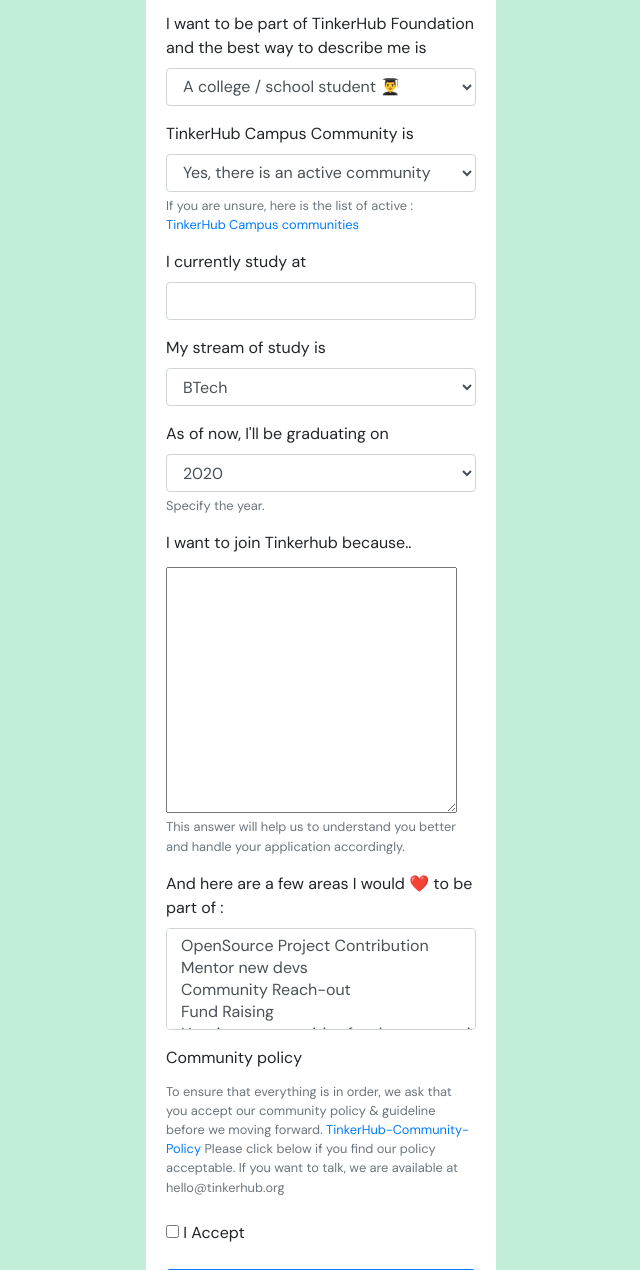
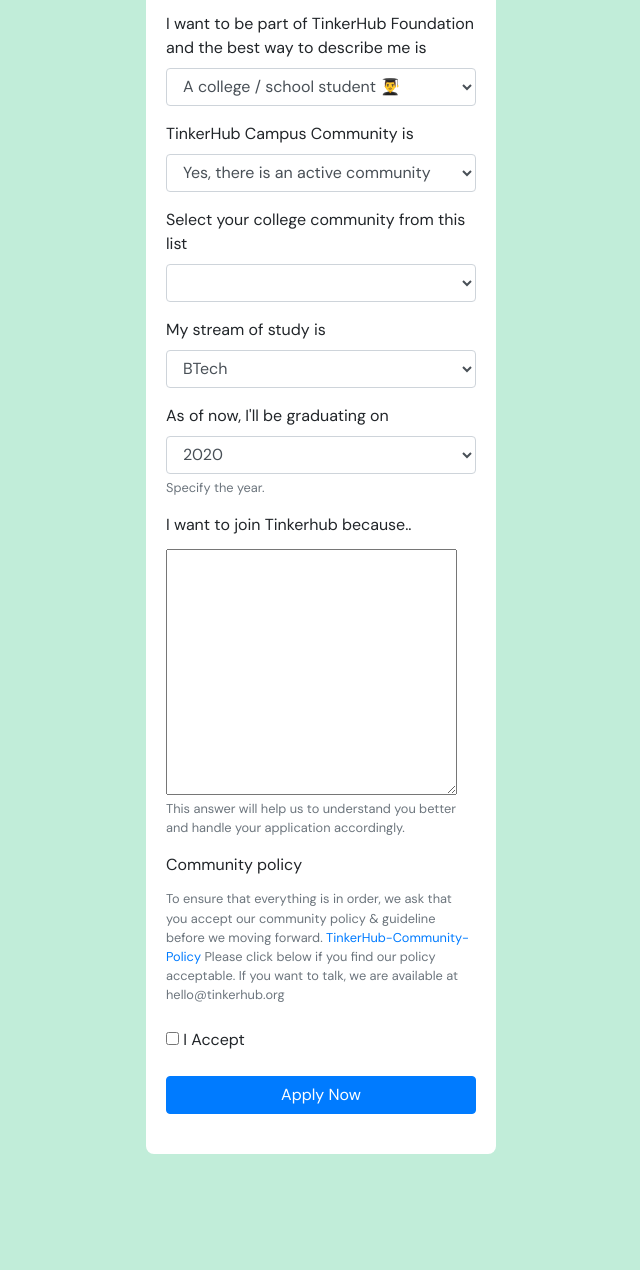
Before and after one commit to tinkerhub/jenga, a Flask app: page /details in a window 1280 px wide. Shown: the part 761-2031 px from the top of the page, without its empty margins (319-959 px from the left). After the commit the page ends 1915 px from the top, so only its background shows below. Run offline with Flask 2, Linux system fonts and the light colour scheme; the visitor is signed in with stand-in values (Sample User, id 1); lists and menus that the app fills with data are empty; some libraries are stand-ins or nearby versions.

Commit message:
fixed otp for existing members and dynamic college names

```diff
--- a/app/app.py
+++ b/app/app.py
@@ -21,6 +21,14 @@ AIRTABLE_BASE_KEY = os.getenv("AIRTABLE_BASE_KEY")
 AIRTABLE_TABLE_NAME = "Members"
 AIRTABLE_API_KEY = os.getenv("AIRTABLE_API_KEY")
 airtable = Airtable(AIRTABLE_BASE_KEY, AIRTABLE_TABLE_NAME, AIRTABLE_API_KEY)
+collegesTable = Airtable(AIRTABLE_BASE_KEY, "Campus", AIRTABLE_API_KEY)
+rawcolleges = collegesTable.get_all()
+collegeList = []
+for college in rawcolleges:
+    c = {'id':college['id'],
+         'name':college['fields']['Your campus/ school name']}
+    collegeList.append(c)
+print(collegeList)
 
 generateotp_url = 'https://api.generateotp.com/'
 
@@ -38,24 +46,15 @@ def generate():
             return redirect(url_for('generate'))
         session['phone_number'] = number
         # print("session phone number set")
-
-        # try:
-        already_exists = check_if_already_member(number)
-        if already_exists:
-            print("member already exists")
-            session["MembershipId"] = already_exists
-            session.pop('phone_number', None)
-            return render_template('exist.html')  # show exist.html with member ID
+        # db.put({"key":number,"stage":"otp"})
+        otp_code = make_otp_request(number)
+        if otp_code:
+            send_otp_code("+91"+number, otp_code, 'sms')
+            print('Otp has been generated successfully', 'success')
+            return redirect(url_for('validate'))  #code=307 does a POST request reference : https://stackoverflow.com/questions/15473626/make-a-post-request-while-redirecting-in-flask
         else:
-            # db.put({"key":number,"stage":"otp"})
-            otp_code = make_otp_request(number)
-            if otp_code:
-                send_otp_code("+91"+number, otp_code, 'sms')
-                print('Otp has been generated successfully', 'success')
-                return redirect(url_for('validate'))  #code=307 does a POST request reference : https://stackoverflow.com/questions/15473626/make-a-post-request-while-redirecting-in-flask
-            else:
-                print("Trouble with OTP")
-                return redirect(url_for('generate'))
+            print("Trouble with OTP")
+            return redirect(url_for('generate'))
         # except:
         #     e = sys.exc_info()[0]
         #     print("Error :", str(e), e)
@@ -77,19 +76,29 @@ def validate():
             phone_number = session['phone_number']
             status, message = verify_otp_code(entered_otp, phone_number)
             # db.update({"stage":"done","MembershipId":"RandomID"},key=phone_number)
+            # status = True
             if status == True:
                 print("STATUS : ",status)
                 session["verified"] = True
-                return redirect(url_for('details'))
+                already_exists = check_if_already_member(phone_number)
+                if already_exists:
+                    print("member already exists")
+                    session["MembershipId"] = already_exists
+                    session.pop('phone_number', None)
+                    return render_template('exist.html')  # show exist.html with member ID
+                else:
+                    return redirect(url_for('details'))
             if status == False:
                 print("STATUS : ",status)
                 return redirect(url_for('validate'))
+        else:
+            return redirect(url_for('generate'))
 
 @app.route('/details', methods=['GET','POST'])
 def details():
     if request.method == 'GET':
         if "verified" in session:
-            return render_template('details.html')
+            return render_template('details.html', colleges=collegeList)
         else:
             return redirect(url_for('generate'))
 
@@ -106,8 +115,11 @@ def details():
             return render_template('exist.html')
 
         data = request.form.to_dict()
-        data["AreasOfInterest"] = request.form.to_dict(flat=False)["AreasOfInterest"]
-        del data["College"]
+        # data["AreasOfInterest"] = request.form.to_dict(flat=False)["AreasOfInterest"]  #removed this question from html
+        if data["College"] == '':
+            del data["College"]
+        else:
+            data["College"] = [data["College"]] # for some reason, Airtable requires a list of ids
         data["MobileNumber"] = int(number)
         print(data)
         try:
@@ -116,6 +128,7 @@ def details():
             db.put({"key":number,"MembershipId":record["id"]})
             session["MembershipId"] = record["id"]
             session.pop('phone_number', None)
+            session.pop('verified', None)
             return render_template('sucess.html')
         except:
             e = sys.exc_info()[0]
--- a/app/templates/details.html
+++ b/app/templates/details.html
@@ -100,18 +100,19 @@
                   <option value="Yes">Yes, there is an active community</option>
                   <option value="No">Nope, I never heard about TinkerHub community in my college</option>
                 </select>
-                <small id="supportText" class="form-text text-muted">If you are unsure, here is the list of active :
-                  <a href="http://airtable.com/shryTztrd8m0lCzqn/tbl4Orty5RXql5dKD">TinkerHub Campus communities</a>
-                </small>
               </div>
 
               <div class="form-group" id="active-campus">
-                <label for="College">I currently study at</label>
-                <input type="text" class="form-control" id="College" name="College"/>
+                <label for="College">Select your college community from this list</label>
+                <select class="form-control" id="College" name="College">
+                  {% for college in colleges %}
+                    <option  value="{{ college['id'] }}">{{ college['name'] }}</option>
+                  {% endfor %}
+                </select>
               </div>
 
               <div class="form-group" id="fresh-campus">
-                <label for="FreshCollege">I study at</label>
+                <label for="FreshCollege">I currently study at</label>
                 <input type="text" class="form-control" id="FreshCollege" name="FreshCollege"/>
                 <small id="supportText" class="form-text text-muted">Preferred format: College Name, Place, District</small>
               </div>
@@ -160,7 +161,7 @@
                   your application accordingly.
                 </small>
               </div>
-
+<!--
               <div class="form-group">
                 <label for="AreasOfInterest">And here are a few areas I would ❤️ to be part of :
                 </label>
@@ -172,7 +173,7 @@
                   <option value="Hunting opportunities for the community">Hunting opportunities for the community</option>
                   <option value="Hosting events on-behalf of TH">Hosting events on-behalf of TH</option>
                 </select>
-              </div>
+              </div> -->
 
               <div class="form-group">
                 <label for="policy">Community policy</label>
```
Also changed, not shown: app/templates/exist.html (+29 -11 lines).
